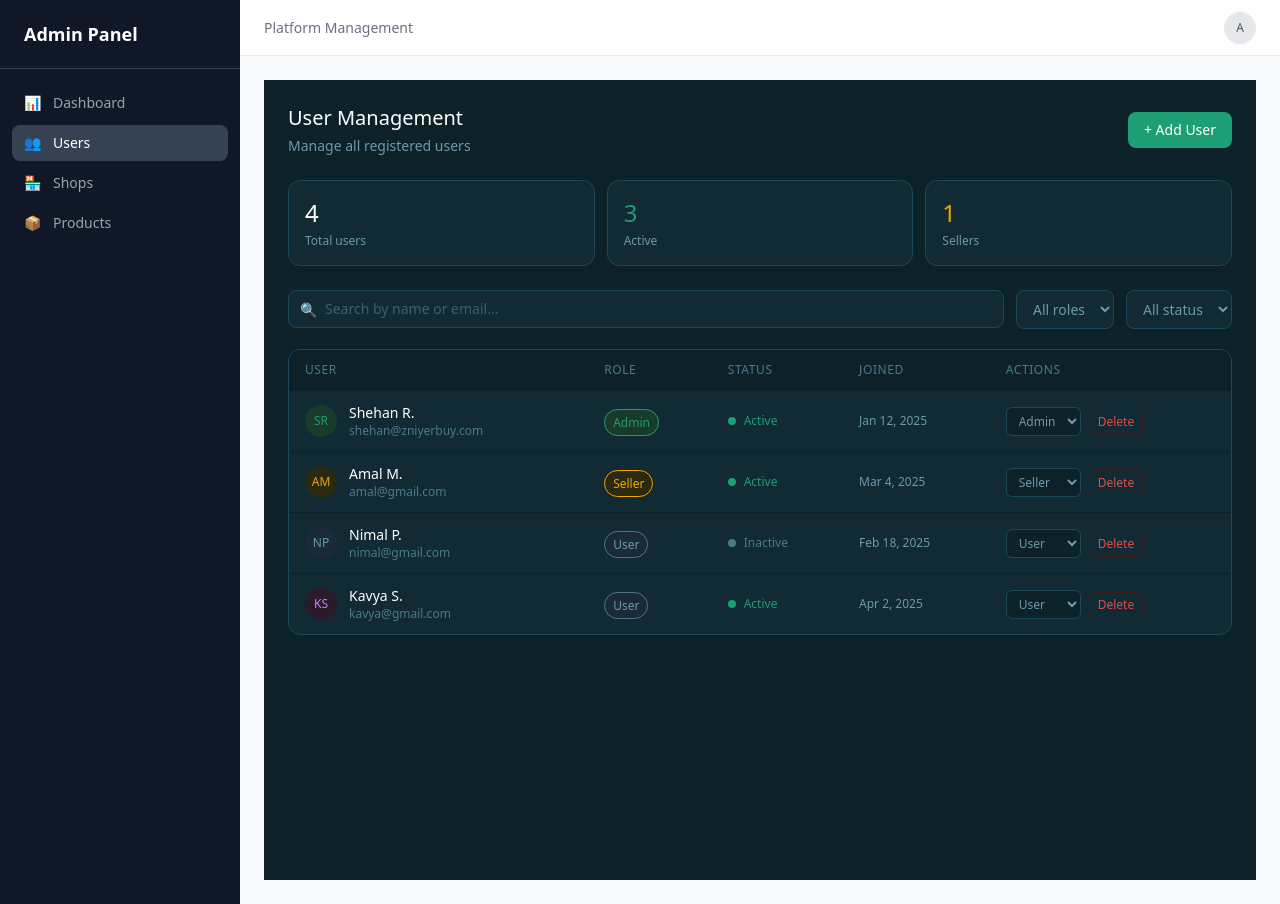
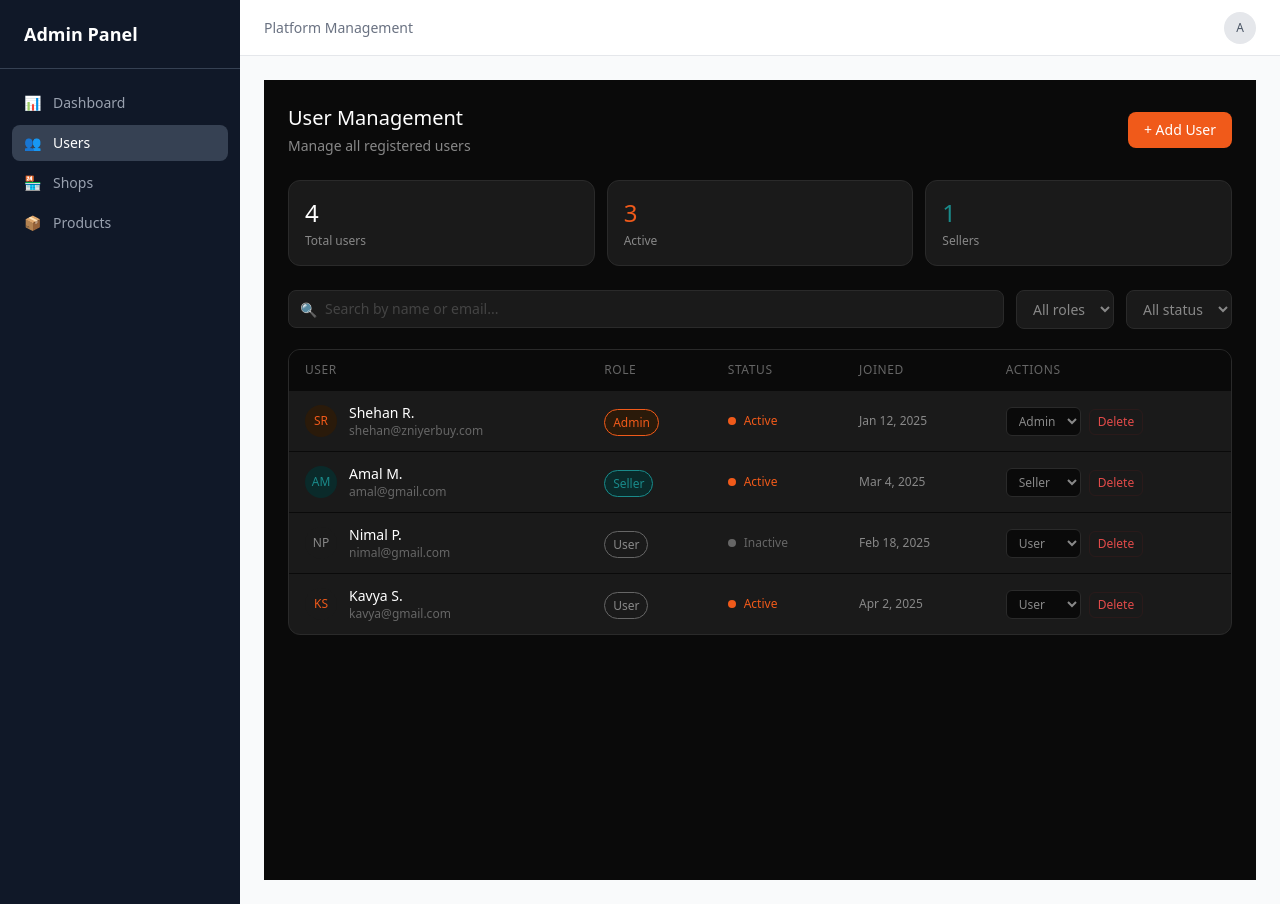
Before and after one commit to ShehanRanasinghe/zniyerbuy-admin-panel, a Next.js app: page /dashboard/users in a window 1280 px wide. Built offline with nearby package versions, Linux system fonts and the light colour scheme.

Commit message:
change the colors

```diff
--- a/src/app/dashboard/users/page.tsx
+++ b/src/app/dashboard/users/page.tsx
@@ -2,16 +2,16 @@
 import { useState } from "react";
 
 const initialUsers = [
-  { id: 1, name: "Shehan R.", email: "shehan@zniyerbuy.com", role: "Admin", status: "Active", joined: "Jan 12, 2025", initials: "SR", color: "#1a3a2a", textColor: "#1d9e75" },
-  { id: 2, name: "Amal M.", email: "amal@gmail.com", role: "Seller", status: "Active", joined: "Mar 4, 2025", initials: "AM", color: "#2a2a10", textColor: "#f0a500" },
-  { id: 3, name: "Nimal P.", email: "nimal@gmail.com", role: "User", status: "Inactive", joined: "Feb 18, 2025", initials: "NP", color: "#1a2a3a", textColor: "#6b9aaa" },
-  { id: 4, name: "Kavya S.", email: "kavya@gmail.com", role: "User", status: "Active", joined: "Apr 2, 2025", initials: "KS", color: "#2a1a2a", textColor: "#c084fc" },
+  { id: 1, name: "Shehan R.", email: "shehan@zniyerbuy.com", role: "Admin", status: "Active", joined: "Jan 12, 2025", initials: "SR", color: "#2a1a0a", textColor: "#f05a1a" },
+  { id: 2, name: "Amal M.", email: "amal@gmail.com", role: "Seller", status: "Active", joined: "Mar 4, 2025", initials: "AM", color: "#0a2a2a", textColor: "#1a8a8a" },
+  { id: 3, name: "Nimal P.", email: "nimal@gmail.com", role: "User", status: "Inactive", joined: "Feb 18, 2025", initials: "NP", color: "#1a1a1a", textColor: "#888888" },
+  { id: 4, name: "Kavya S.", email: "kavya@gmail.com", role: "User", status: "Active", joined: "Apr 2, 2025", initials: "KS", color: "#1a1a1a", textColor: "#f05a1a" },
 ];
 
 const roleBadge: Record<string, string> = {
-  Admin: "bg-[#1a3a2a] text-[#1d9e75] border border-[#1d9e75]",
-  Seller: "bg-[#2a2a10] text-[#f0a500] border border-[#f0a500]",
-  User: "bg-[#1a2a3a] text-[#6b9aaa] border border-[#4a7a8a]",
+  Admin: "bg-[#2a1a0a] text-[#f05a1a] border border-[#f05a1a]",
+  Seller: "bg-[#0a2a2a] text-[#1a8a8a] border border-[#1a8a8a]",
+  User: "bg-[#1a1a1a] text-[#888888] border border-[#666666]",
 };
 
 export default function UsersPage() {
@@ -36,47 +36,47 @@ export default function UsersPage() {
   };
 
   return (
-    <div className="min-h-screen bg-[#0d2128] p-6">
+    <div className="min-h-screen bg-[#0a0a0a] p-6">
       <div className="flex items-center justify-between mb-6">
         <div>
           <h1 className="text-xl font-medium text-white">User Management</h1>
-          <p className="text-[#6b9aaa] text-sm mt-1">Manage all registered users</p>
+          <p className="text-[#888888] text-sm mt-1">Manage all registered users</p>
         </div>
-        <button className="bg-[#1d9e75] hover:bg-[#0f6e56] text-white text-sm font-medium px-4 py-2 rounded-lg flex items-center gap-2 transition-colors">
+        <button className="bg-[#f05a1a] hover:bg-[#c04010] text-white text-sm font-medium px-4 py-2 rounded-lg flex items-center gap-2 transition-colors">
           + Add User
         </button>
       </div>
 
       <div className="grid grid-cols-3 gap-3 mb-6">
-        <div className="bg-[#112a33] border border-[#1a4a5a] rounded-xl p-4">
+        <div className="bg-[#1a1a1a] border border-[#2a2a2a] rounded-xl p-4">
           <div className="text-2xl font-medium text-white">{users.length}</div>
-          <div className="text-[#6b9aaa] text-xs mt-1">Total users</div>
+          <div className="text-[#888888] text-xs mt-1">Total users</div>
         </div>
-        <div className="bg-[#112a33] border border-[#1a4a5a] rounded-xl p-4">
-          <div className="text-2xl font-medium text-[#1d9e75]">{users.filter((u) => u.status === "Active").length}</div>
-          <div className="text-[#6b9aaa] text-xs mt-1">Active</div>
+        <div className="bg-[#1a1a1a] border border-[#2a2a2a] rounded-xl p-4">
+          <div className="text-2xl font-medium text-[#f05a1a]">{users.filter((u) => u.status === "Active").length}</div>
+          <div className="text-[#888888] text-xs mt-1">Active</div>
         </div>
-        <div className="bg-[#112a33] border border-[#1a4a5a] rounded-xl p-4">
-          <div className="text-2xl font-medium text-[#f0a500]">{users.filter((u) => u.role === "Seller").length}</div>
-          <div className="text-[#6b9aaa] text-xs mt-1">Sellers</div>
+        <div className="bg-[#1a1a1a] border border-[#2a2a2a] rounded-xl p-4">
+          <div className="text-2xl font-medium text-[#1a8a8a]">{users.filter((u) => u.role === "Seller").length}</div>
+          <div className="text-[#888888] text-xs mt-1">Sellers</div>
         </div>
       </div>
 
       <div className="flex gap-3 mb-5">
         <div className="flex-1 relative">
-          <span className="absolute left-3 top-1/2 -translate-y-1/2 text-[#4a7a8a] text-sm">🔍</span>
+          <span className="absolute left-3 top-1/2 -translate-y-1/2 text-[#666666] text-sm">🔍</span>
           <input
             type="text"
             placeholder="Search by name or email..."
             value={search}
             onChange={(e) => setSearch(e.target.value)}
-            className="w-full bg-[#112a33] border border-[#1a4a5a] rounded-lg py-2 pl-9 pr-4 text-sm text-white placeholder-[#3a6070] focus:outline-none focus:border-[#1d9e75]"
+            className="w-full bg-[#1a1a1a] border border-[#2a2a2a] rounded-lg py-2 pl-9 pr-4 text-sm text-white placeholder-[#444444] focus:outline-none focus:border-[#f05a1a]"
           />
         </div>
         <select
           value={roleFilter}
           onChange={(e) => setRoleFilter(e.target.value)}
-          className="bg-[#112a33] border border-[#1a4a5a] rounded-lg px-3 py-2 text-sm text-[#6b9aaa] focus:outline-none"
+          className="bg-[#1a1a1a] border border-[#2a2a2a] rounded-lg px-3 py-2 text-sm text-[#888888] focus:outline-none"
         >
           <option>All roles</option>
           <option>Admin</option>
@@ -86,7 +86,7 @@ export default function UsersPage() {
         <select
           value={statusFilter}
           onChange={(e) => setStatusFilter(e.target.value)}
-          className="bg-[#112a33] border border-[#1a4a5a] rounded-lg px-3 py-2 text-sm text-[#6b9aaa] focus:outline-none"
+          className="bg-[#1a1a1a] border border-[#2a2a2a] rounded-lg px-3 py-2 text-sm text-[#888888] focus:outline-none"
         >
           <option>All status</option>
           <option>Active</option>
@@ -94,20 +94,20 @@ export default function UsersPage() {
         </select>
       </div>
 
-      <div className="bg-[#112a33] border border-[#1a4a5a] rounded-xl overflow-hidden">
+      <div className="bg-[#1a1a1a] border border-[#2a2a2a] rounded-xl overflow-hidden">
         <table className="w-full border-collapse">
           <thead>
-            <tr className="bg-[#0d2128]">
-              <th className="text-left px-4 py-3 text-xs text-[#4a7a8a] font-medium uppercase tracking-wider">User</th>
-              <th className="text-left px-4 py-3 text-xs text-[#4a7a8a] font-medium uppercase tracking-wider">Role</th>
-              <th className="text-left px-4 py-3 text-xs text-[#4a7a8a] font-medium uppercase tracking-wider">Status</th>
-              <th className="text-left px-4 py-3 text-xs text-[#4a7a8a] font-medium uppercase tracking-wider">Joined</th>
-              <th className="text-left px-4 py-3 text-xs text-[#4a7a8a] font-medium uppercase tracking-wider">Actions</th>
+            <tr className="bg-[#0a0a0a]">
+              <th className="text-left px-4 py-3 text-xs text-[#666666] font-medium uppercase tracking-wider">User</th>
+              <th className="text-left px-4 py-3 text-xs text-[#666666] font-medium uppercase tracking-wider">Role</th>
+              <th className="text-left px-4 py-3 text-xs text-[#666666] font-medium uppercase tracking-wider">Status</th>
+              <th className="text-left px-4 py-3 text-xs text-[#666666] font-medium uppercase tracking-wider">Joined</th>
+              <th className="text-left px-4 py-3 text-xs text-[#666666] font-medium uppercase tracking-wider">Actions</th>
             </tr>
           </thead>
           <tbody>
             {filtered.map((user) => (
-              <tr key={user.id} className="border-t border-[#0d2128] hover:bg-[#0f2530] transition-colors">
+              <tr key={user.id} className="border-t border-[#0a0a0a] hover:bg-[#222222] transition-colors">
                 <td className="px-4 py-3">
                   <div className="flex items-center gap-3">
                     <div className="w-8 h-8 rounded-full flex items-center justify-center text-xs font-medium flex-shrink-0"
@@ -116,7 +116,7 @@ export default function UsersPage() {
                     </div>
                     <div>
                       <div className="text-sm font-medium text-white">{user.name}</div>
-                      <div className="text-xs text-[#4a7a8a]">{user.email}</div>
+                      <div className="text-xs text-[#666666]">{user.email}</div>
                     </div>
                   </div>
                 </td>
@@ -127,16 +127,16 @@ export default function UsersPage() {
                 </td>
                 <td className="px-4 py-3">
                   <span className="flex items-center gap-2 text-xs">
-                    <span className={`w-2 h-2 rounded-full ${user.status === "Active" ? "bg-[#1d9e75]" : "bg-[#4a7a8a]"}`}></span>
-                    <span className={user.status === "Active" ? "text-[#1d9e75]" : "text-[#4a7a8a]"}>{user.status}</span>
+                    <span className={`w-2 h-2 rounded-full ${user.status === "Active" ? "bg-[#f05a1a]" : "bg-[#666666]"}`}></span>
+                    <span className={user.status === "Active" ? "text-[#f05a1a]" : "text-[#666666]"}>{user.status}</span>
                   </span>
                 </td>
-                <td className="px-4 py-3 text-xs text-[#6b9aaa]">{user.joined}</td>
+                <td className="px-4 py-3 text-xs text-[#888888]">{user.joined}</td>
                 <td className="px-4 py-3">
                   <select
                     value={user.role}
                     onChange={(e) => handleRoleChange(user.id, e.target.value)}
-                    className="bg-[#0d2128] border border-[#1a4a5a] rounded-md px-2 py-1 text-xs text-[#6b9aaa] mr-2 focus:outline-none"
+                    className="bg-[#0a0a0a] border border-[#2a2a2a] rounded-md px-2 py-1 text-xs text-[#888888] mr-2 focus:outline-none"
                   >
                     <option>Admin</option>
                     <option>Seller</option>
@@ -144,7 +144,7 @@ export default function UsersPage() {
                   </select>
                   <button
                     onClick={() => handleDelete(user.id)}
-                    className="text-xs text-[#e24b4a] border border-[#3a1a1a] rounded-md px-2 py-1 hover:bg-[#3a1a1a] transition-colors"
+                    className="text-xs text-[#e24b4a] border border-[#2a1a1a] rounded-md px-2 py-1 hover:bg-[#2a1a1a] transition-colors"
                   >
                     Delete
                   </button>
@@ -153,7 +153,7 @@ export default function UsersPage() {
             ))}
             {filtered.length === 0 && (
               <tr>
-                <td colSpan={5} className="px-4 py-8 text-center text-sm text-[#4a7a8a]">No users found</td>
+                <td colSpan={5} className="px-4 py-8 text-center text-sm text-[#666666]">No users found</td>
               </tr>
             )}
           </tbody>
```
